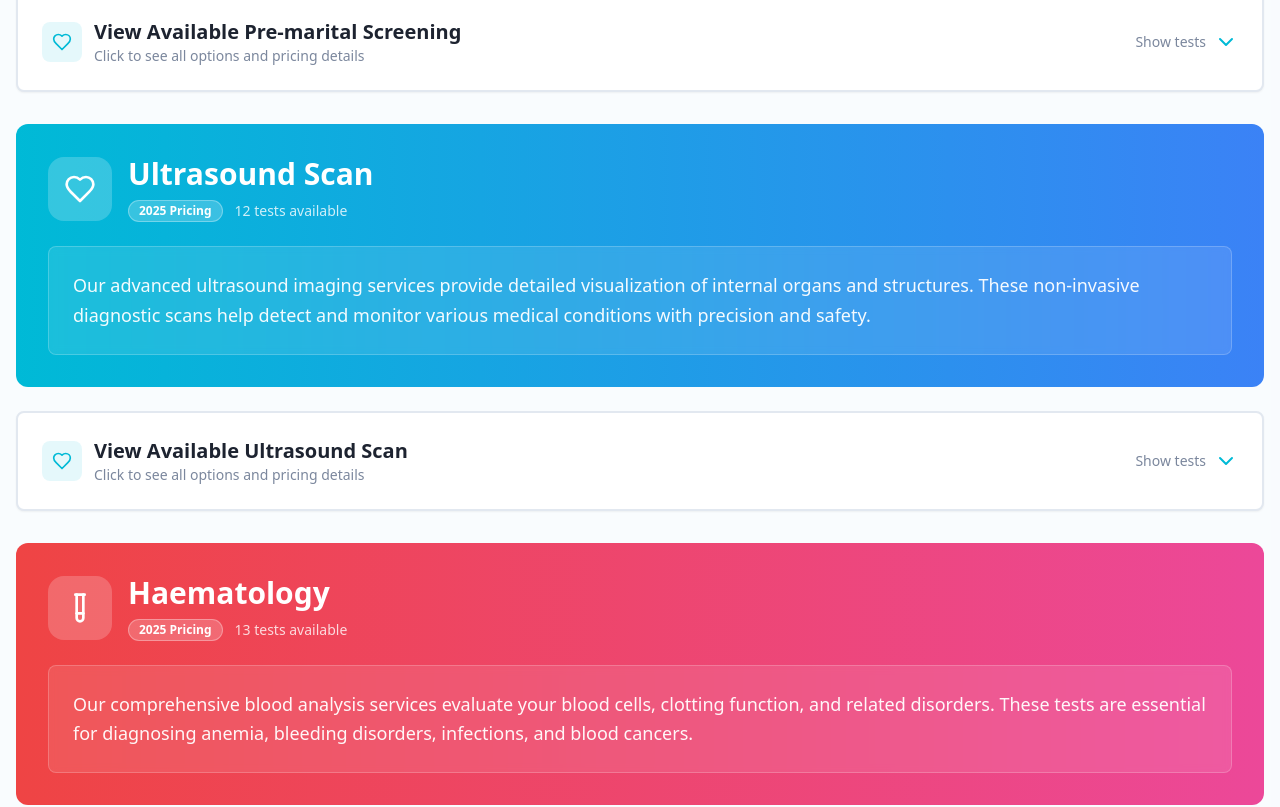
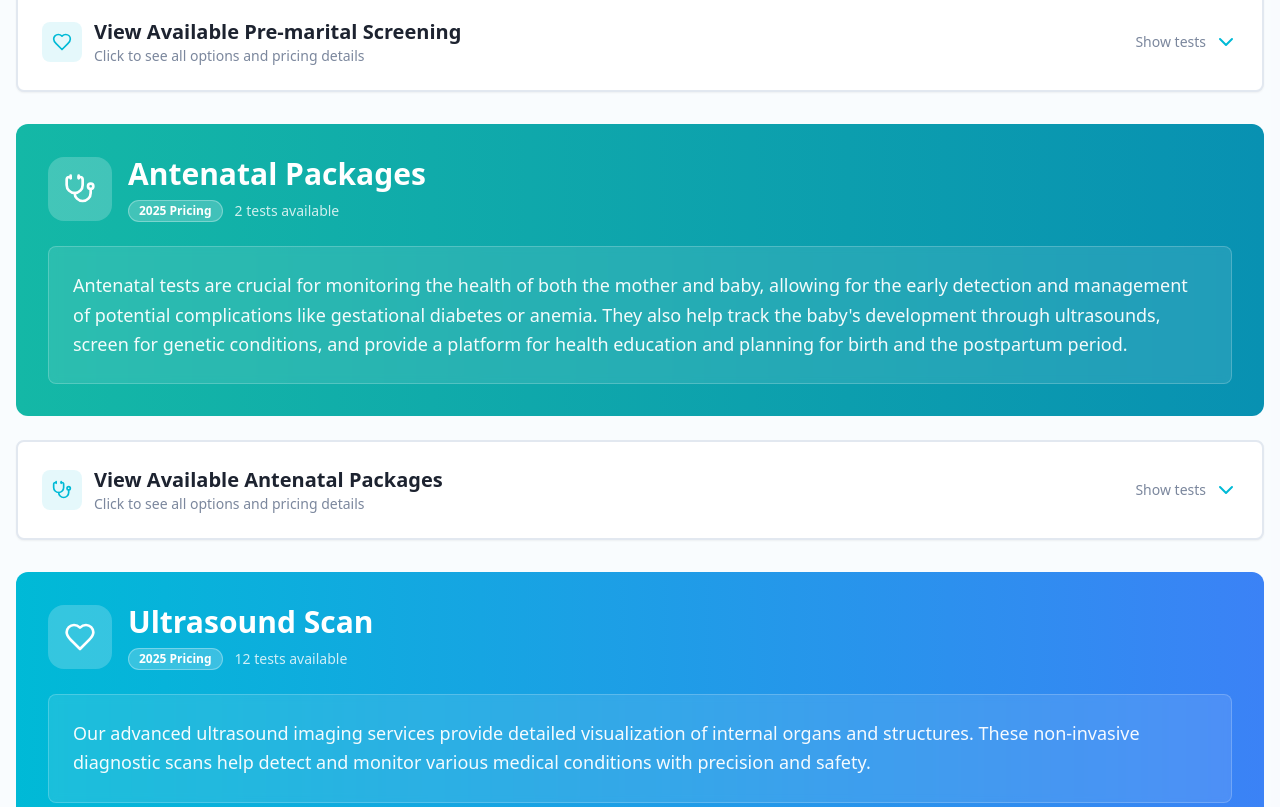
Before and after one commit to oasismedicalswebsites-ship-it/oasismedicals-75, a React (Vite) app: page /pricing in a window 1280 px wide. Shown: the part 2480-3287 px from the top of the page. Built offline with nearby package versions, Linux system fonts and the light colour scheme.

Commit message:
Add antenatal packages

```diff
--- a/src/components/PricingDetails.tsx
+++ b/src/components/PricingDetails.tsx
@@ -78,6 +78,16 @@ const PricingDetails = () => {
         { name: "Pre-marital Test (Standard) - Female\n\t•\tBlood Grouping (ABO & Rh Typing)\n\t•\tHb Electrophoresis/Genotype (Qualitative)\n\t•\tFull Blood Count\n\t•\tHepatitis B Surface Antigen (HBsAg) Rapid\n\t•\tHepatitis C Antibody (HCV) Rapid\n\t•\tHIV I & II Rapid\n\t•\tBHCG- Qualitative (Pregnancy Test)", price: "₦20,000" },
         { name: "Pre-marital Test (Comprehensive) - Female\n\t•\tBlood Grouping (ABO & Rh Typing)\n\t•\tHb Electrophoresis/Genotype (Qualitative)\n\t•\tFull Blood Count\n\t•\tFollicule Stimulating Hormone (FSH)\n\t•\tLH - Luteinizing Hormone\n\t•\tProlactin\n\t•\tProgesterone\n\t•\tHepatitis B Surface Antigen (HBsAg) Rapid\n\t•\tHepatitis C Antibody (HCV) Rapid\n\t•\tHIV I & II Rapid\n\t•\tBHCG- Qualitative (Pregnancy Test)", price: "₦100,000" },
         { name: "Pre-marital Test (Comprehensive) - Male\n\t•\tBlood Grouping (ABO & Rh Typing)\n\t•\tHb Electrophoresis/Genotype (Qualitative)\n\t•\tFull Blood Count\n\t•\tFollicule Stimulating Hormone (FSH)\n\t•\tLH - Luteinizing Hormone\n\t•\tTestosterone (Total)\n\t•\tHepatitis B Surface Antigen (HBsAg) Rapid\n\t•\tHepatitis C Antibody (HCV) Rapid\n\t•\tHIV I & II Rapid\n\t•\tSeminal Fluid Analysis\n\t•\tSemen: Microscopy, Culture and Sensitivity", price: "₦120,000" }
+      ]
+    },
+    antenatal: {
+      title: "Antenatal Packages",
+      icon: Stethoscope,
+      color: "from-teal-500 to-cyan-600",
+      description: "Antenatal tests are crucial for monitoring the health of both the mother and baby, allowing for the early detection and management of potential complications like gestational diabetes or anemia. They also help track the baby's development through ultrasounds, screen for genetic conditions, and provide a platform for health education and planning for birth and the postpartum period.",
+      tests: [
+        { name: "Basic Package\n\t•\tObstetrics Scan\n\t•\tPCV\n\t•\tUrinalysis", price: "₦4,500" },
+        { name: "Standard Package\n\t•\tObstetrics Scan\n\t•\tPCV\n\t•\tUrinalysis\n\t•\tBlood Grouping\n\t•\tRh Factor\n\t•\tHepatitis B Surface Antigen (HBsAg) Rapid\n\t•\tHIV I & II Rapid\n\t•\tHepatitis C Virus Antibody (HCV) Rapid", price: "₦13,000" }
       ]
     },
     ultrasound: {
```
